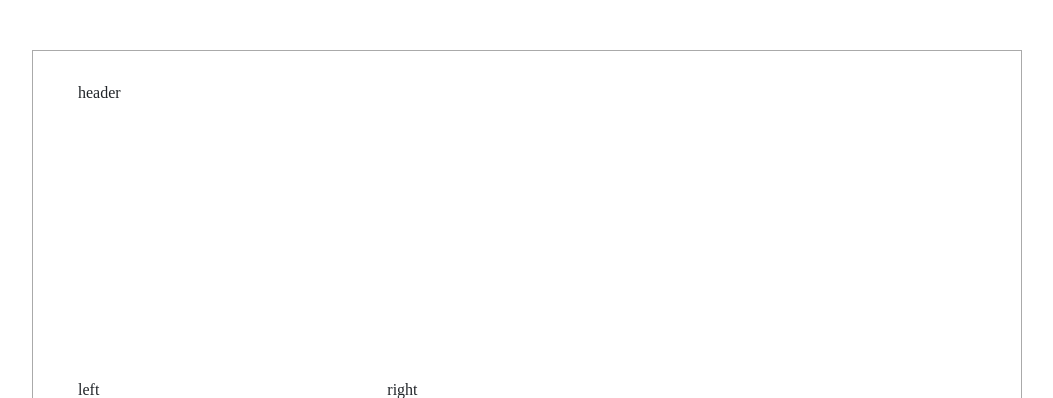
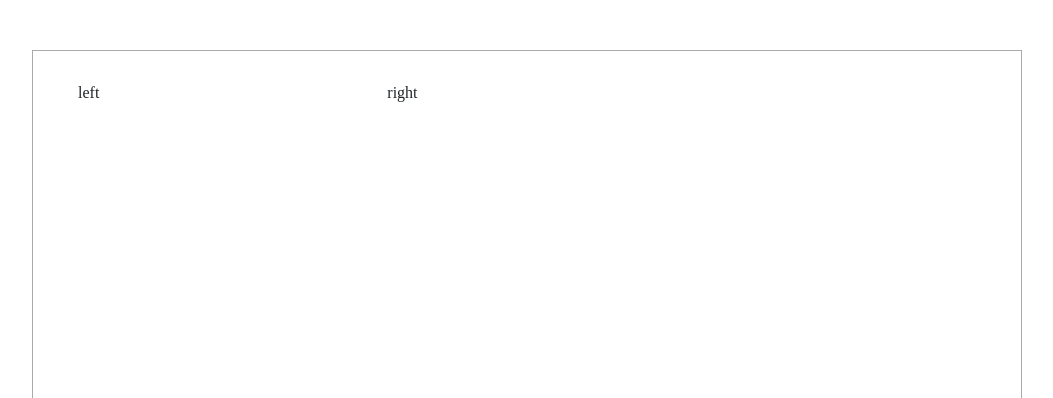
Before and after one commit to ShowKa/Resume, a Vue app: page / in a window 1280 px wide. Shown: the top 398 px of the page, without its empty margins (113-1166 px from the left). Built offline with nearby package versions, Linux system fonts and the light colour scheme.

Commit message:
remove HeaderComponent

```diff
--- a/src/components/Field.vue
+++ b/src/components/Field.vue
@@ -1,10 +1,5 @@
 <template>
 <div class="field container">
-  <div class="field__header row">
-    <div class="col-md-12">
-      <HeaderComponent />
-    </div>
-  </div>
   <div class="field__body row">
     <div class="col">
       <BodyComponent />
@@ -13,12 +8,10 @@
 </div>
 </template>
 <script>
-import HeaderComponent from './HeaderComponent.vue'
 import BodyComponent from './BodyComponent.vue'
 export default {
   components: {
-    BodyComponent,
-    HeaderComponent
+    BodyComponent
   },
   methods: {}
 }
@@ -26,19 +19,11 @@ export default {
 <style lang="scss">
 @import 'assets/app.scss';
 .field {
-    // var
-    $header_ratio: 0.2;
     // style
     height: $width * 1.5;
     border: 1px solid #aaaaaa;
-    &__header {
-      height: percentage($header_ratio);
-      padding-top: 30px;
-      padding-bottom: 30px;
-      padding-left: 30px;
-    }
     &__body {
-      height: percentage(1 - $header_ratio);
+      height: 100%;
       padding-top: 30px;
       padding-bottom: 30px;
       padding-left: 30px;
--- a/src/components/HeaderComponent.vue
+++ /dev/null
@@ -1,12 +0,0 @@
-<template>
-<div class="header">
-    header
-</div>
-</template>
-<script>
-export default {
-}
-</script>
-<style lang="scss">
-@import 'assets/app.scss';
-</style>
```
